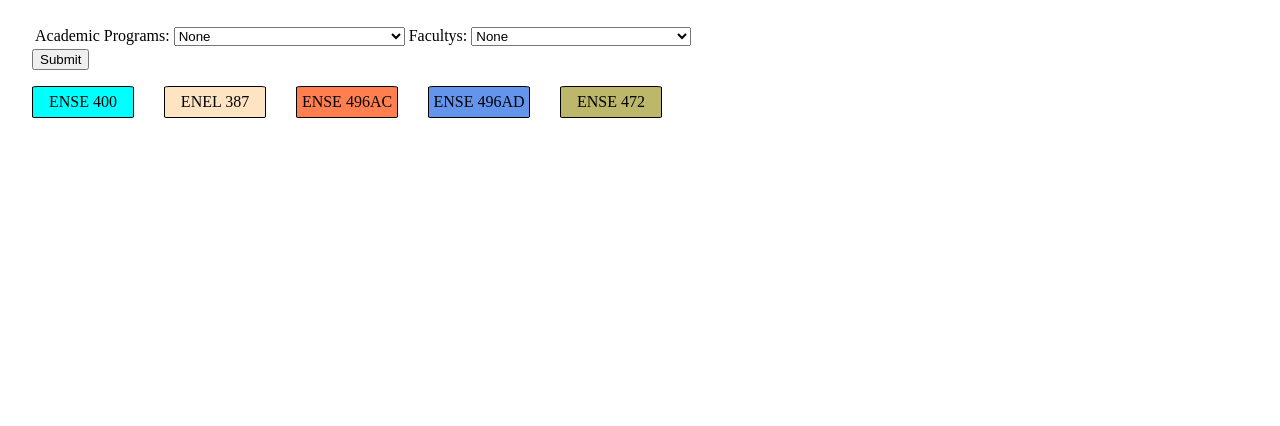
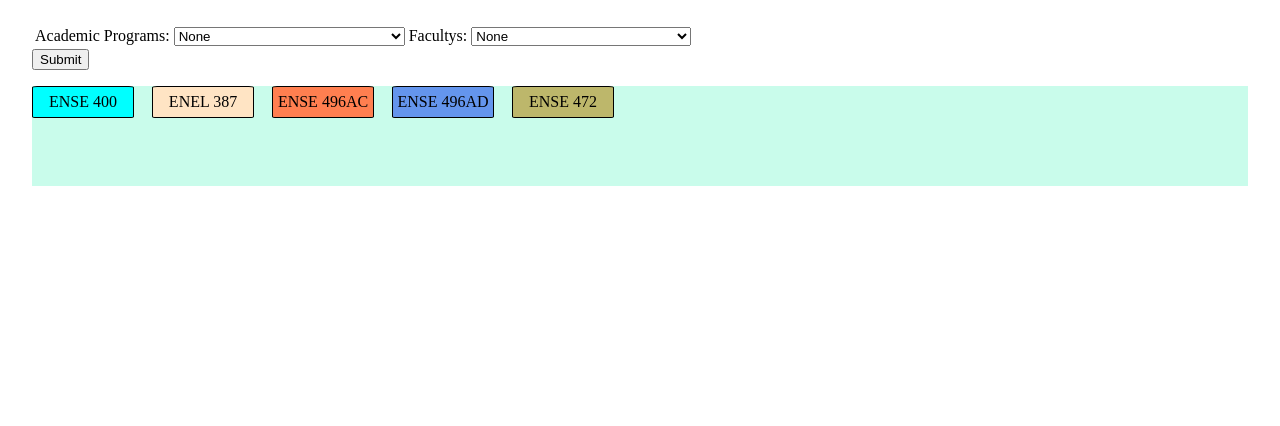
Before and after one commit to yang242j/VSB_Plus, a PHP site: page /courseDB.html in a window 1280 px wide. Shown: the part 223-649 px from the top of the page. Run offline with PHP 8.4, Linux system fonts and the light colour scheme.

Commit message:
update courseDB

```diff
--- a/Code/css/courseDB.css
+++ b/Code/css/courseDB.css
@@ -10,11 +10,13 @@ body .course{
 }
 #course_area {
     text-align:center;
-    line-height: 100px;
-    width: 50%;
+    line-height: 200px;
+    width: auto;
+    height: 100px;
     display: grid;
-    grid-template-columns: repeat(6, 1fr);
-    grid-gap: 30px;
+    grid-template-columns: repeat(5, 100px);
+    grid-template-rows: repeat(6, 1ft);
+    grid-gap: 20px;
     grid-auto-rows: 30px;
-    /* background-color: aquamarine; */
+    background-color: rgb(201, 252, 235);
   }
--- a/Code/js/courseDB.js
+++ b/Code/js/courseDB.js
@@ -3,7 +3,3 @@ function setFilter(){
     var faculty = document.getElementById("faculty").value;
     document.getElementById("filter_cond").innerHTML = "Program: " + program + "<br> Faculty: " + faculty;
 }
-
-function overCourse(){
-
-}
```
